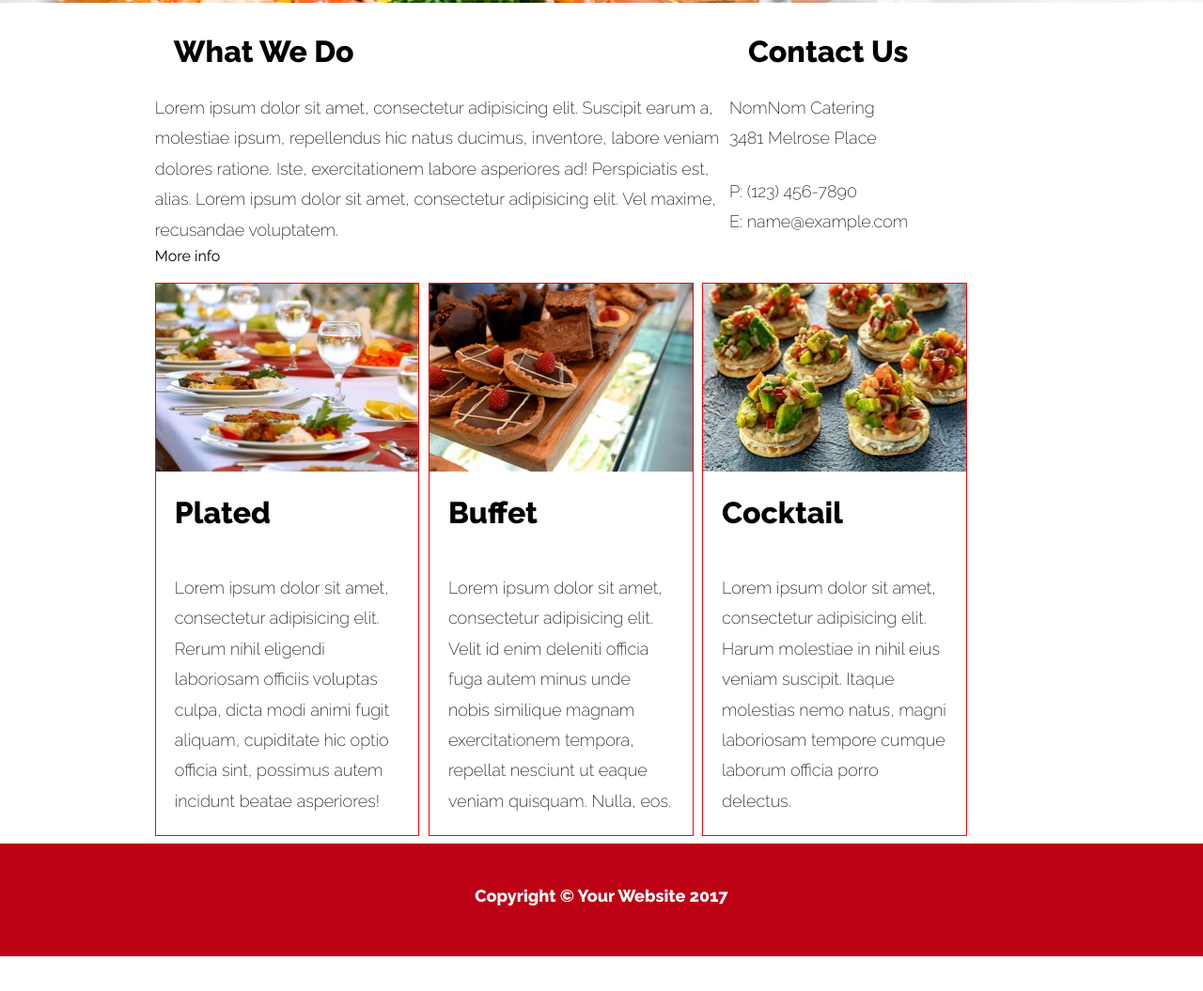
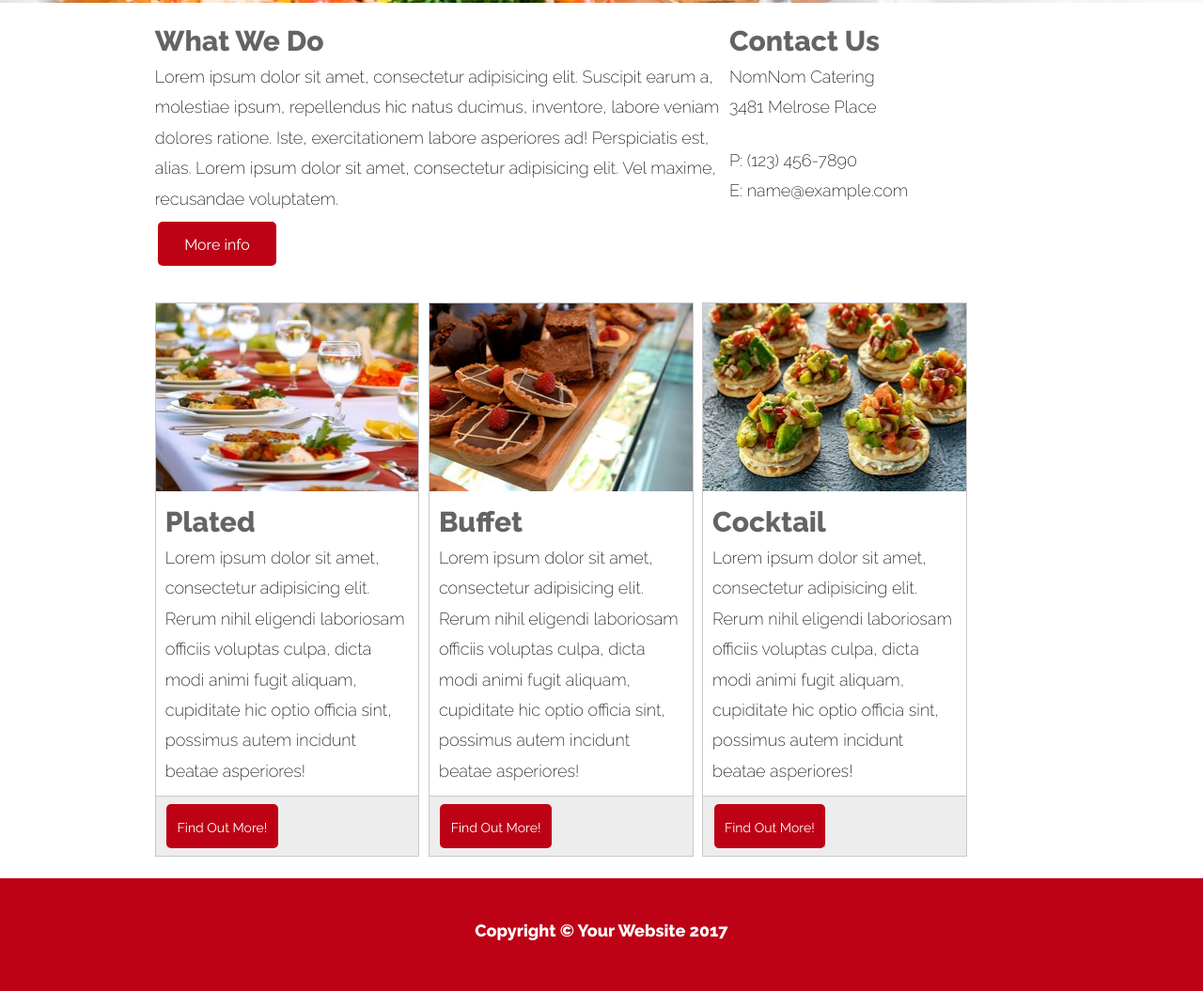
Before and after one commit to SabrinaVillalobos/Mi-pagina, a plain HTML site: page index.html in a window 1280 px wide. Shown: the part 397-1452 px from the top of the page at 94% size. Before the commit the page ends 1415 px from the top, so only its background shows below. Drawn offline with Linux system fonts and the light colour scheme.

Commit message:
desktop ver done

```diff
--- a/assets/css/style.css
+++ b/assets/css/style.css
@@ -5,6 +5,7 @@
   font-family: Raleway;
   color:#fff;
   list-style-type: none;
+  cursor: default;
 }
 
 .navbtn {
@@ -18,6 +19,10 @@
 .stbts{
   float:left;
   font-weight: bold;
+  cursor:pointer;
+}
+a:hover{
+  color:#FDE450;
 }
 
 li {
@@ -31,6 +36,7 @@ li {
 
 a{
   text-decoration: none;
+  cursor:pointer;
 }
 
 #img1 {
@@ -64,21 +70,41 @@ img{
   color:#fff;
 }
 
+.wwd,.cnt {
+  padding-left: 0;
+}
 .wwdtxt, h2, p{
   color:#000;
 }
-
+h2 {
+  font-size: 30px;
+  padding-bottom: 0;
+  color:#646464;;
+}
 #lorem{
-  padding:20px;
+  padding:10px;
+  padding-top: 0;
 }
 .btn {
-  color: #000;
+  color: #fff;
+  cursor:pointer;
+  background-color: #BD0216;
+  border-radius: 5px;
+  height: 47px;
+  text-align: center;
+  vertical-align: middle;
+  line-height: 50px;
+  font-weight: 400;
+}
+.btn:hover {
+  background-color: #800505;
 }
 h2{
-  padding:20px;
+  padding:10px;
+  padding-bottom: 0;
 }
 #block {
-  border: 1px red solid;
+  border: 1px #C9C9C9 solid;
 }
 
 .imgs1{
@@ -96,3 +122,33 @@ h2{
   background-repeat: no-repeat;
   height: 200px;
 }
+
+.btn2 {
+  color: #fff;
+  cursor:pointer;
+  background-color: #BD0216;
+  border-radius: 5px;
+  height: 47px;
+  text-align: center;
+  vertical-align: middle;
+  line-height: 50px;
+  font-weight: 400;
+  margin-left:10px;
+  font-size: 14px;
+}
+
+.btn2:hover {
+  background-color: #800505;
+}
+
+.borderbtn {
+  background-color: #EDEDED;
+  border:0;
+  border-top: 1px #C9C9C9 solid;
+  height: 64px;
+  width: 100%;
+}
+
+.row{
+  padding-bottom: 15px;
+}
--- a/index.html
+++ b/index.html
@@ -29,14 +29,16 @@
 <div class="container">
   <div class="row">
     <div class="col-8" id="txt1">
-      <h2>What We Do</h2>
+      <h2 class="wwd">What We Do</h2>
       <p class="wwdtxt">Lorem ipsum dolor sit amet, consectetur adipisicing elit. Suscipit earum a, molestiae ipsum, repellendus hic natus ducimus, inventore, labore veniam dolores ratione. Iste, exercitationem labore asperiores ad! Perspiciatis est, alias.
       Lorem ipsum dolor sit amet, consectetur adipisicing elit. Vel maxime, recusandae voluptatem.
     </p>
+    <div class="col-3">
       <div class="btn">More info</div>
+      </div>
     </div>
     <div class="col-4" id="block2">
-      <h2>Contact Us</h2>
+      <h2 class="cnt">Contact Us</h2>
       <p>NomNom Catering</p>
       <p>3481 Melrose Place</p><br>
       <p>P: (123) 456-7890</p>
@@ -52,22 +54,37 @@
       <p id="lorem">
       Lorem ipsum dolor sit amet, consectetur adipisicing elit. Rerum nihil eligendi laboriosam officiis voluptas culpa, dicta modi animi fugit aliquam, cupiditate hic optio officia sint, possimus autem incidunt beatae asperiores!
     </p>
+    <div class="borderbtn">
+      <div class="col-6">
+      <div class="btn2">Find Out More!</div>
+      </div>
+    </div>
     </div>
 
     <div class="col-4" id="block">
       <div class="imgs2"></div>
       <h2>Buffet</h2>
        <p id="lorem">
-      Lorem ipsum dolor sit amet, consectetur adipisicing elit. Velit id enim deleniti officia fuga autem minus unde nobis similique magnam exercitationem tempora, repellat nesciunt ut eaque veniam quisquam. Nulla, eos.
+      Lorem ipsum dolor sit amet, consectetur adipisicing elit. Rerum nihil eligendi laboriosam officiis voluptas culpa, dicta modi animi fugit aliquam, cupiditate hic optio officia sint, possimus autem incidunt beatae asperiores!
     </p>
+    <div class="borderbtn">
+    <div class="col-6">
+      <div class="btn2">Find Out More!</div>
+      </div>
+    </div>
   </div>
   <div class="col-4" id="block">
       <div class="imgs3"></div>
        <h2>Cocktail</h2>
       <p id="lorem">
-      Lorem ipsum dolor sit amet, consectetur adipisicing elit. Harum molestiae in nihil eius veniam suscipit. Itaque molestias nemo natus, magni laboriosam tempore cumque laborum officia porro delectus.
+      Lorem ipsum dolor sit amet, consectetur adipisicing elit. Rerum nihil eligendi laboriosam officiis voluptas culpa, dicta modi animi fugit aliquam, cupiditate hic optio officia sint, possimus autem incidunt beatae asperiores!
     </p>
+    <div class="borderbtn">
+    <div class="col-6">
+      <div class="btn2">Find Out More!</div>
+      </div>
   </div>
+</div>
   </div>
   </div>
 
```
